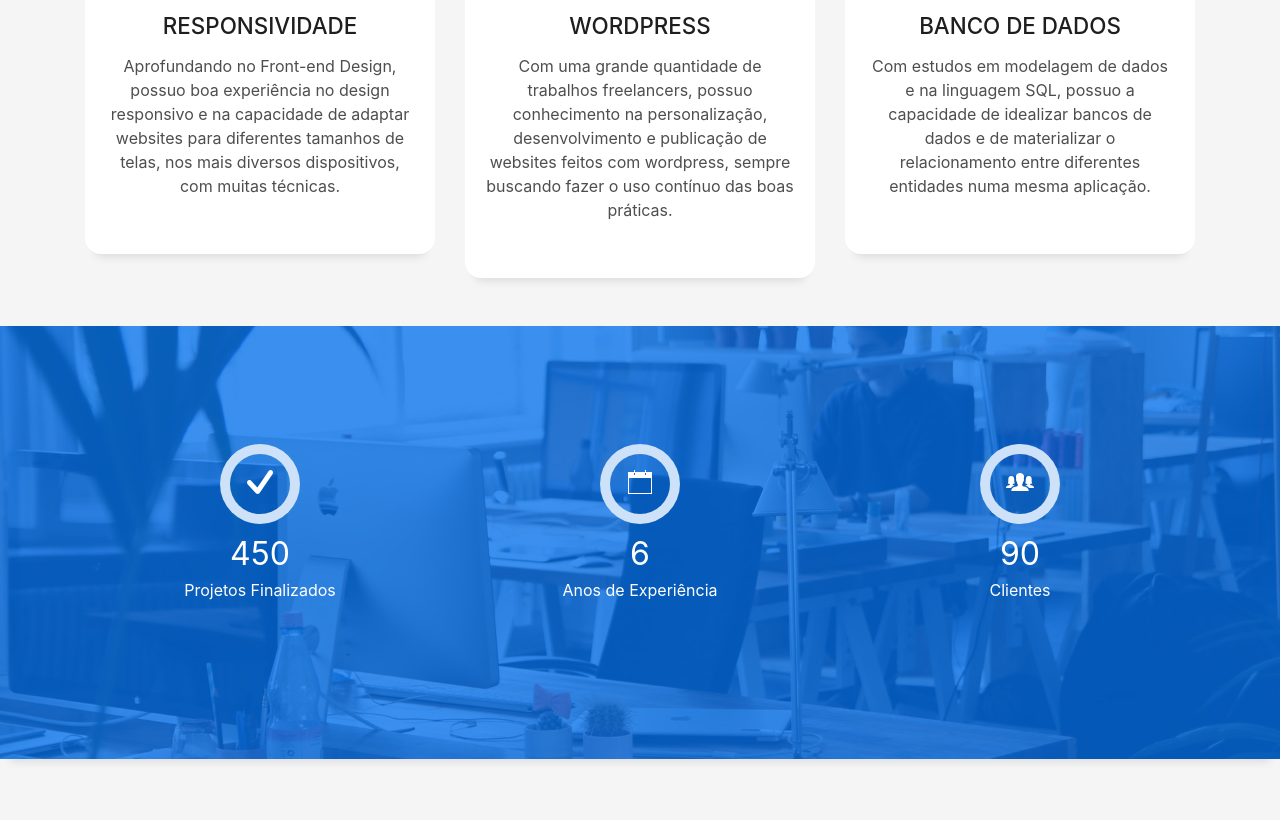
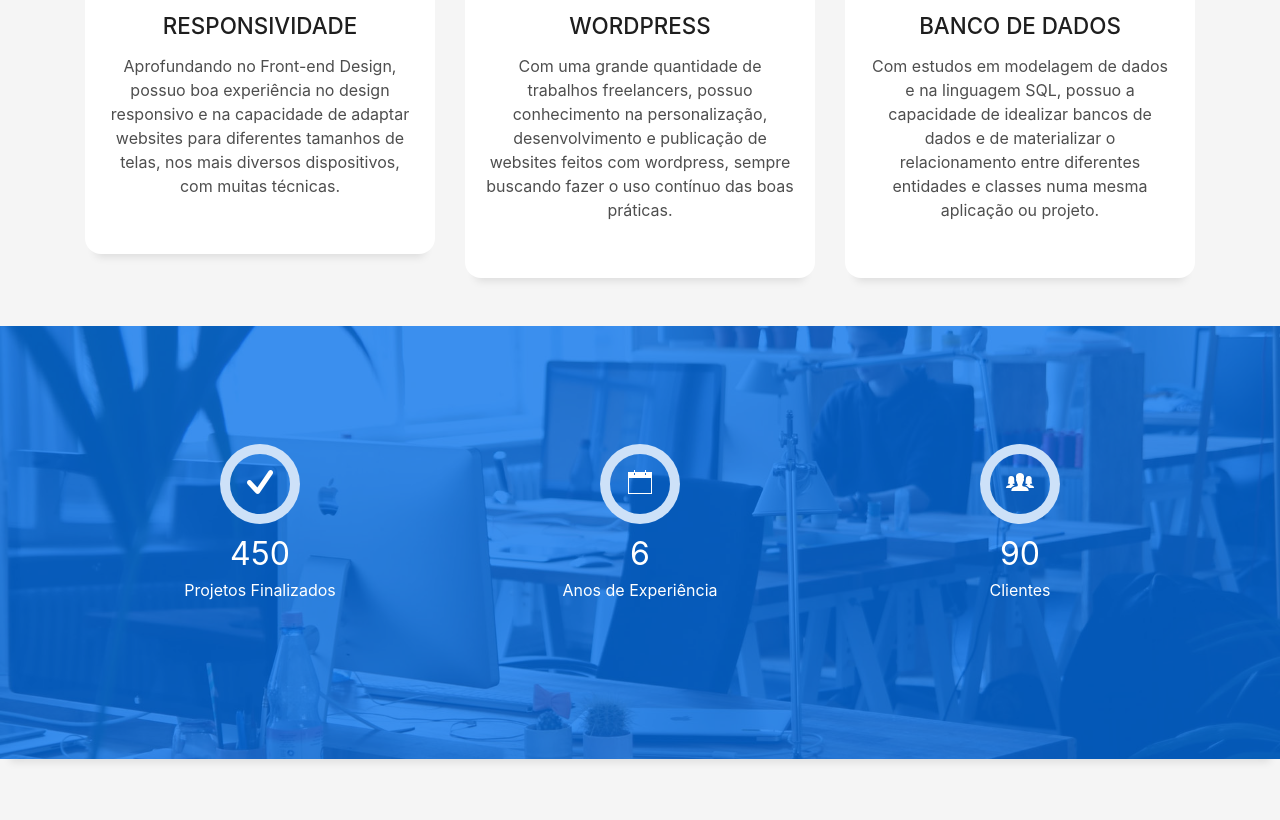
Before and after one commit to RobsonVasconcellos/RobsonVasconcellos, a plain HTML site: page index.html in a window 1280 px wide. Shown: the part 2404-3224 px from the top of the page. Drawn offline with Linux system fonts and the light colour scheme; files whose address does not match are found by name.

Commit message:
portifolio

```diff
--- a/index.html
+++ b/index.html
@@ -228,7 +228,7 @@
             <div class="service-content">
               <h2 class="s-title">Banco de dados</h2>
               <p class="s-description text-center">
-                Com estudos em modelagem de dados e na linguagem SQL, possuo a capacidade de idealizar bancos de dados e de materializar o relacionamento entre diferentes entidades numa mesma aplicação.
+                Com estudos em modelagem de dados e na linguagem SQL, possuo a capacidade de idealizar bancos de dados e de materializar o relacionamento entre diferentes entidades e classes numa mesma aplicação ou projeto.
               </p>
             </div>
           </div>
```
